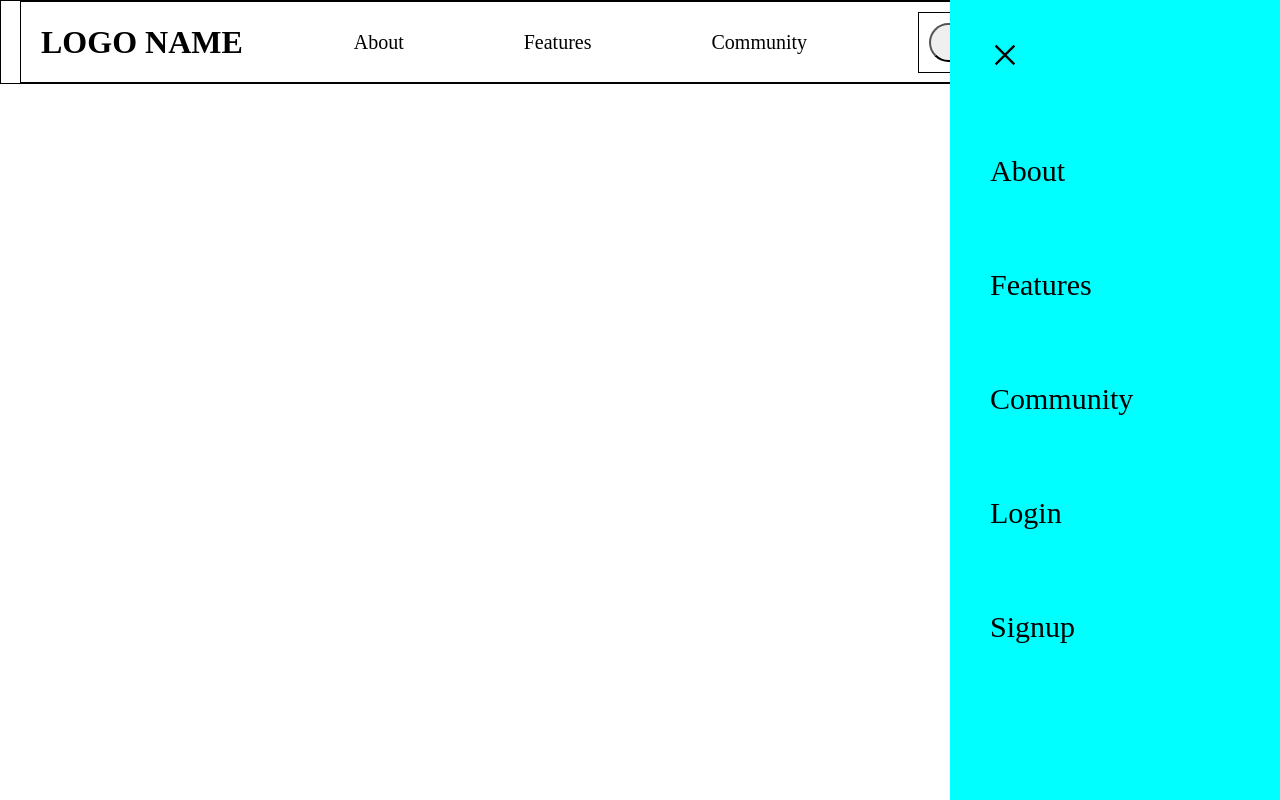
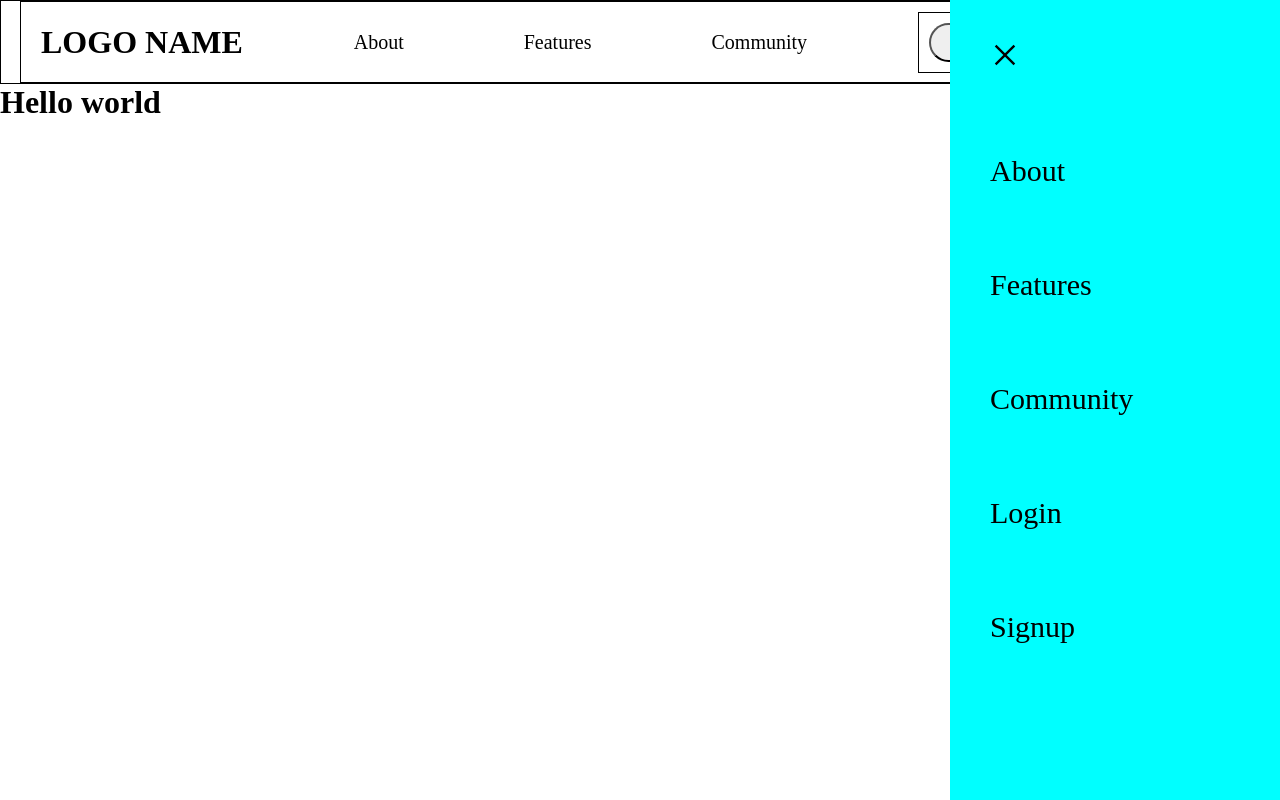
Before and after one commit to MarkNieva/largescale-inventorysystem, a React (Vite) app: page / in a window 1280 px wide. Built offline with nearby package versions, Linux system fonts and the light colour scheme.

Commit message:
helloworld

```diff
--- a/src/components/landing/LandingPage.jsx
+++ b/src/components/landing/LandingPage.jsx
@@ -7,6 +7,7 @@ const LandingPage=()=>{
     return(
         <>
 
+        <h1>Hello world</h1>
 
         </>
     )
```
